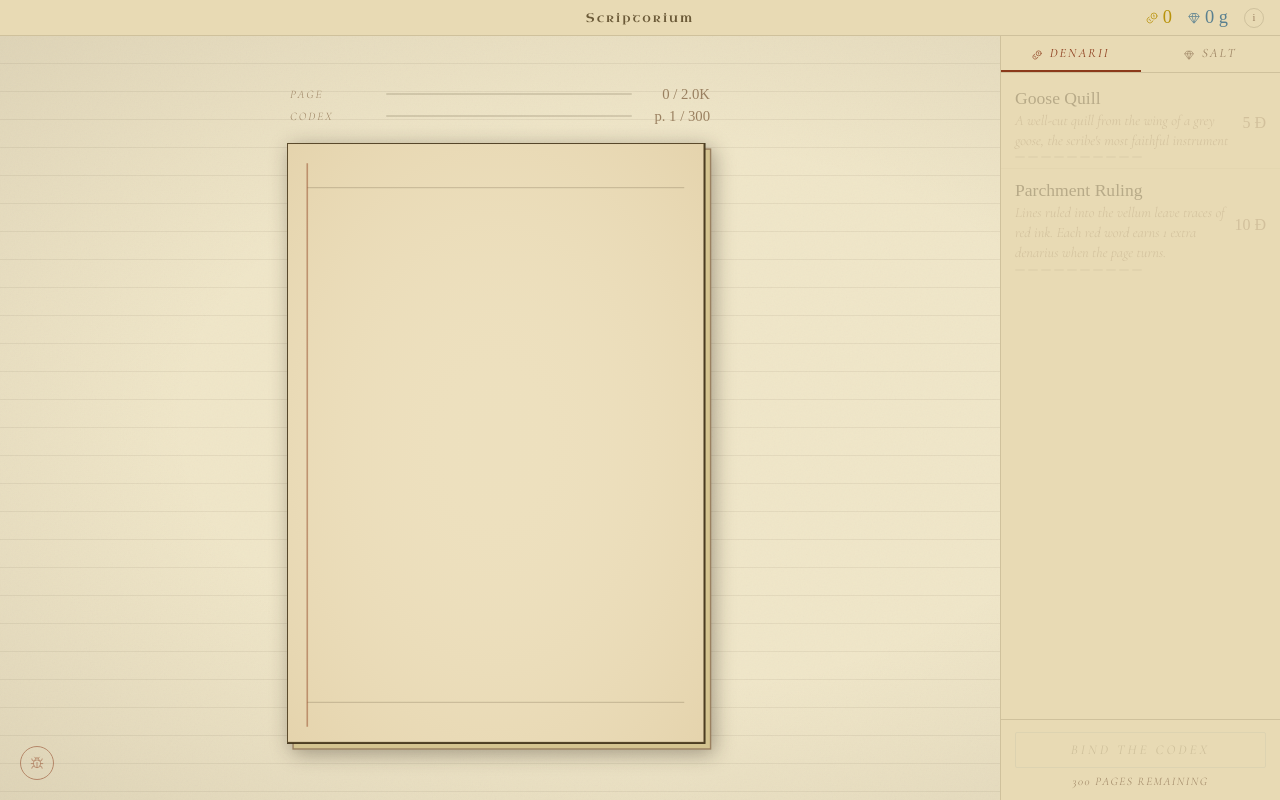
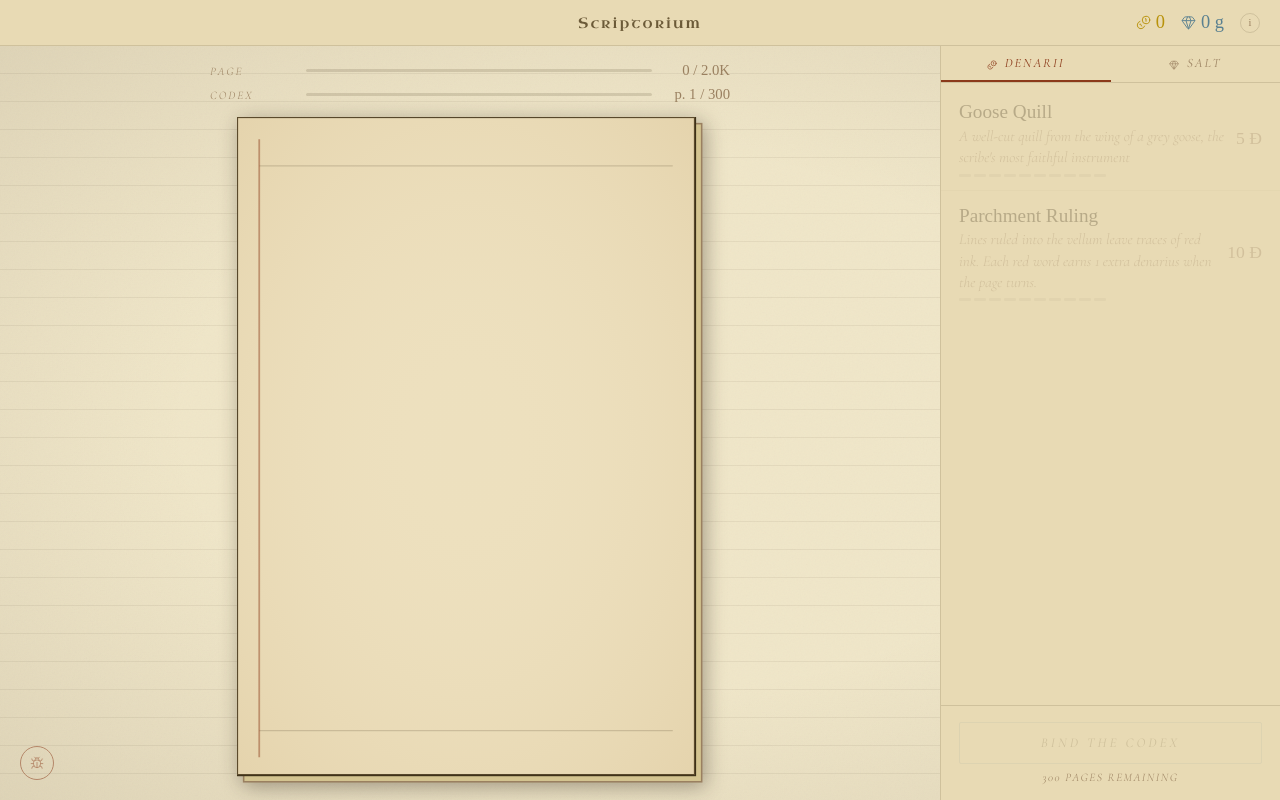
Before and after one commit to vitoraugustto/scriptorium, a website with bundled scripts: page index.html in a window 1280 px wide. Built offline with nearby package versions, Linux system fonts and the light colour scheme; a web font is replaced by a local one.

Commit message:
Increase overall game size: folio, sidebar, titlebar, upgrade rows, progress bars

```diff
--- a/style.css
+++ b/style.css
@@ -12,7 +12,7 @@
   --salt:    #5a8090;
   --rule:    rgba(61,48,24,0.15);
   --rule2:   rgba(61,48,24,0.07);
-  --sidebar: 280px;
+  --sidebar: 340px;
 }
 
 /* ── RESET ──────────────────────────────────────────────────── */
@@ -33,12 +33,12 @@ body {
 /* ── TITLEBAR ───────────────────────────────────────────────── */
 .titlebar {
   flex-shrink: 0;
-  height: 36px;
+  height: 46px;
   background: var(--vellum2);
   border-bottom: 1px solid var(--rule);
   display: flex;
   align-items: center;
-  padding: 0 16px;
+  padding: 0 20px;
   position: relative;
   user-select: none;
 }
@@ -48,7 +48,7 @@ body {
   position: absolute;
   left: 50%; transform: translateX(-50%);
   font-family: 'Uncial Antiqua', serif;
-  font-size: 0.78rem;
+  font-size: 0.92rem;
   color: var(--ink3);
   letter-spacing: 2px;
   pointer-events: none;
@@ -67,7 +67,7 @@ body {
   gap: 5px;
 }
 .tr-icon {
-  width: 12px; height: 12px;
+  width: 15px; height: 15px;
   stroke-width: 1.5;
   flex-shrink: 0;
 }
@@ -104,11 +104,11 @@ body {
 .popup-btn.open { border-color: var(--rust); color: var(--rust); }
 
 .popup-panel {
-  width: 210px;
+  width: 250px;
   background: var(--vellum2);
   border: 1px solid var(--rule);
   border-radius: 3px;
-  padding: 10px 14px;
+  padding: 12px 18px;
   z-index: 200;
   box-shadow: 0 4px 20px rgba(0,0,0,0.2);
   opacity: 0;
@@ -126,7 +126,7 @@ body {
   display: flex;
   justify-content: space-between;
   align-items: baseline;
-  padding: 5px 0;
+  padding: 7px 0;
   border-bottom: 1px solid var(--rule2);
 }
 .popup-row:last-child { border-bottom: none; }
@@ -184,18 +184,18 @@ body {
   flex-direction: column;
   align-items: center;
   justify-content: center;
-  gap: 18px;
-  padding: 28px;
+  gap: 14px;
+  padding: 16px 24px;
   overflow: hidden;
 }
 
 /* progress bars above folio */
 .progress-block {
   width: 100%;
-  max-width: 420px;
+  max-width: 520px;
   display: flex;
   flex-direction: column;
-  gap: 5px;
+  gap: 7px;
 }
 .prog-row {
   display: flex;
@@ -214,9 +214,9 @@ body {
 }
 .prog-track {
   flex: 1;
-  height: 2px;
+  height: 3px;
   background: var(--rule);
-  border-radius: 1px;
+  border-radius: 2px;
   overflow: hidden;
 }
 .prog-fill { height:100%; width:0%; border-radius:1px; transition: width 0.12s; }
@@ -234,10 +234,8 @@ body {
 /* folio wrapper */
 .folio-wrap {
   position: relative;
-  /* folio max height: viewport minus titlebar, progress, hint */
-  height: calc(100vh - 36px - 64px - 36px - 56px);
-  max-height: 640px;
-  /* 7:10 ratio */
+  height: calc(100vh - 36px - 56px - 28px);
+  max-height: 820px;
   aspect-ratio: 7 / 10;
 }
 
@@ -314,7 +312,7 @@ body {
 
 /* upgrade row */
 .upgrade-row {
-  padding: 10px 14px;
+  padding: 13px 18px;
   border-bottom: 1px solid var(--rule2);
   cursor: pointer;
   display: grid;
@@ -329,11 +327,11 @@ body {
 
 .u-name {
   font-family: 'IM Fell English', serif;
-  font-size: 1.1rem; color: var(--ink2);
+  font-size: 1.2rem; color: var(--ink2);
   grid-column:1; grid-row:1; line-height:1.3;
 }
 .u-desc {
-  font-size: 0.9rem; color: var(--ink4);
+  font-size: 0.95rem; color: var(--ink4);
   font-style: italic; font-weight: 300;
   grid-column:1; grid-row:2;
   margin-top: 1px; line-height: 1.4;
@@ -343,13 +341,13 @@ body {
   grid-column:1; grid-row:3;
   margin-top: 5px; flex-wrap: wrap;
 }
-.pip { width:10px; height:2px; border-radius:1px; background:var(--rule); }
+.pip { width:12px; height:3px; border-radius:1px; background:var(--rule); }
 .pip.on      { background: var(--gold); }
 .pip.on.salt { background: var(--salt); }
 .u-cost {
   grid-column:2; grid-row:1/4;
   font-family:'IM Fell English', serif;
-  font-size:1rem; color:var(--ink4);
+  font-size:1.1rem; color:var(--ink4);
   text-align:right; align-self:center; white-space:nowrap;
 }
 .u-cost.can-d    { color: var(--gold); }
@@ -363,12 +361,12 @@ body {
 /* sidebar footer — codex button */
 .sidebar-footer {
   flex-shrink: 0;
-  padding: 12px 14px;
+  padding: 16px 18px;
   border-top: 1px solid var(--rule);
 }
 
 .codex-btn {
-  width: 100%; padding: 9px 0;
+  width: 100%; padding: 12px 0;
   background: transparent;
   border: 1px solid rgba(90,128,144,0.4);
   border-radius: 2px; cursor: pointer;
```
